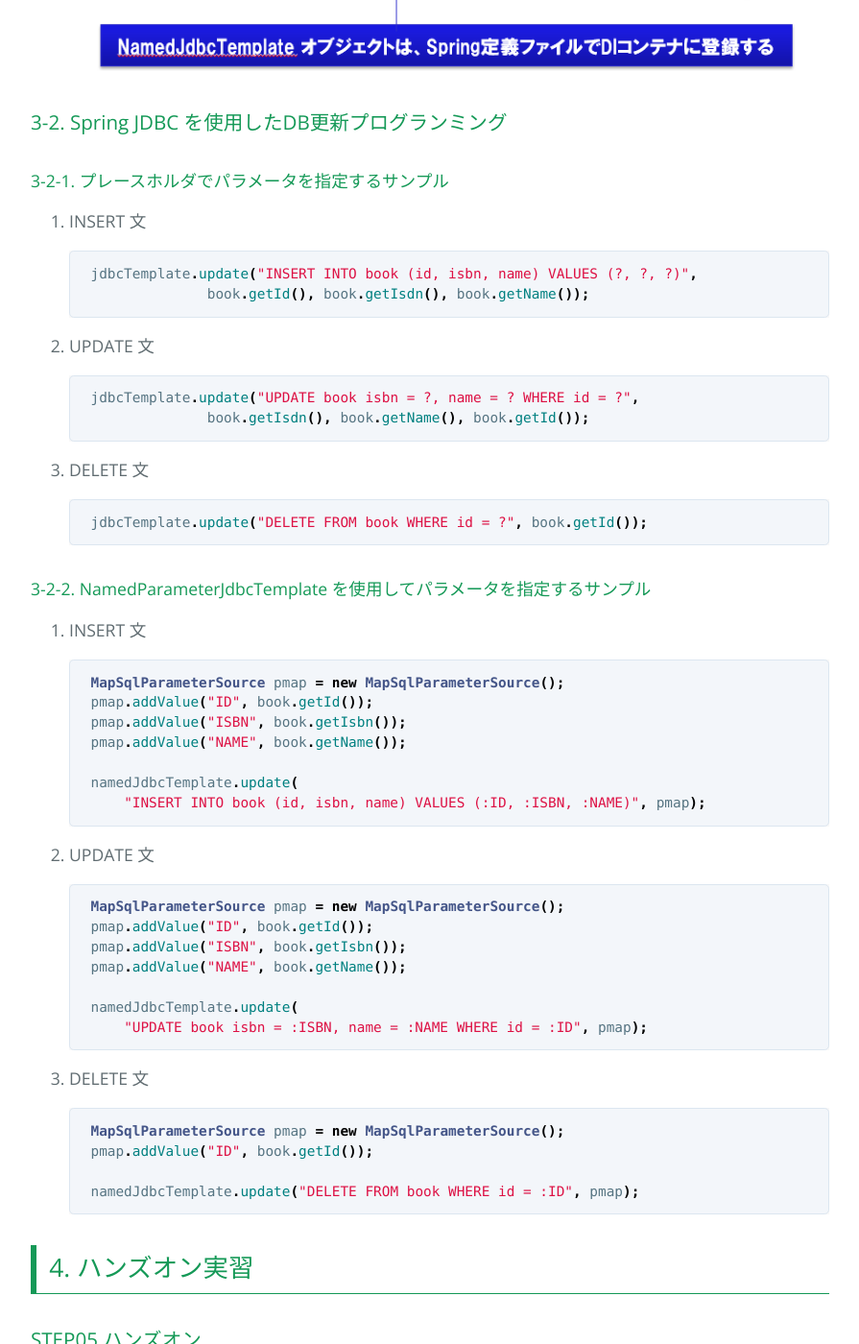
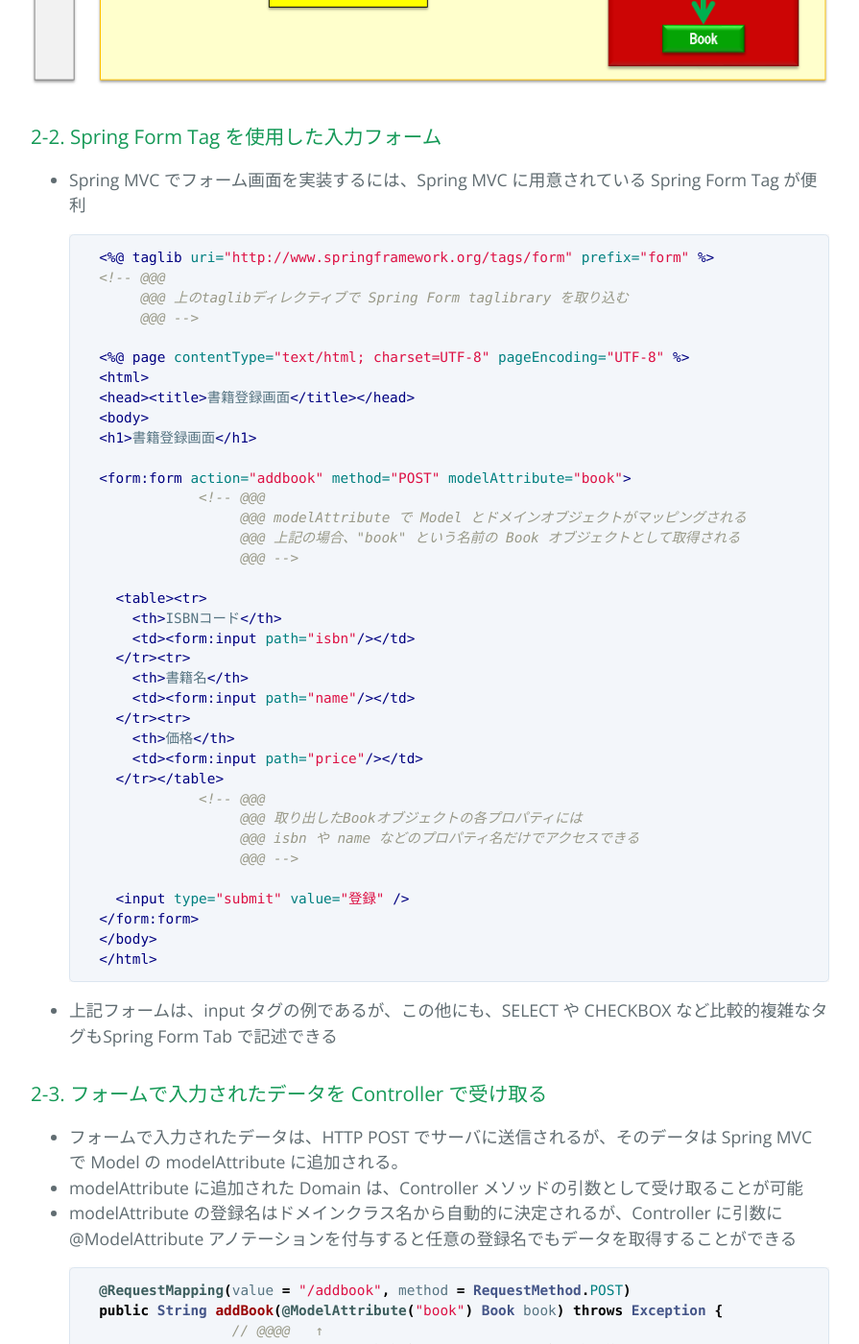
Before and after one commit to ngzm/training-java-spring-entry, a Jekyll site: the page built from _texts/step05_text.md, in a window 1280 px wide and 1400 px high, scrolled down 2288 px. Shown: the whole window at 96% size, without its empty margins (192-1087 px from the left). Built offline with Jekyll 4.4.1, drawn with Linux system fonts in a browser that asks for light colours; some of the changed text lies outside the part shown.

Commit message:
トレーニングテキスト STEP05 まで作成完了

````diff
--- a/_texts/step05_text.md
+++ b/_texts/step05_text.md
@@ -38,6 +38,102 @@ date:   2017-04-18
         - 同様のJSPを作成する
     - 学習ポイント
         - 書籍登録処理結果の表示（とりあえず正常系のみ。異常系はこの後）
+
+<h2 class="handson">2. 技術解説 - フォームから入力データを取得する - Spring MVC</h2>
+
+### 2-1. Spring MVC によるデータ登録の流れ
+
+- フォーム画面より入力したデータは、Spring MVC の Model オブジェクトにマッピングされる
+- 入力データをマッピングした Model オブジェクトは、Controller メソッドの引数として渡される
+
+![mvc-logical1]({{ site.baseurl }}/images/texts/tech_step05_01.png "MVC Logic 01")
+
+### 2-2. Spring Form Tag を使用した入力フォーム
+
+- Spring MVC でフォーム画面を実装するには、Spring MVC に用意されている Spring Form Tag が便利
+
+    ```jsp
+    <%@ taglib uri="http://www.springframework.org/tags/form" prefix="form" %>
+    <!-- @@@
+         @@@ 上のtaglibディレクティブで Spring Form taglibrary を取り込む
+         @@@ -->
+
+    <%@ page contentType="text/html; charset=UTF-8" pageEncoding="UTF-8" %>
+    <html>
+    <head><title>書籍登録画面</title></head>
+    <body>
+    <h1>書籍登録画面</h1>
+
+    <form:form action="addbook" method="POST" modelAttribute="book">
+                <!-- @@@
+                     @@@ modelAttribute で Model とドメインオブジェクトがマッピングされる
+                     @@@ 上記の場合、"book" という名前の Book オブジェクトとして取得される
+                     @@@ -->
+
+      <table><tr>
+        <th>ISBNコード</th>
+        <td><form:input path="isbn"/></td>
+      </tr><tr>
+        <th>書籍名</th>
+        <td><form:input path="name"/></td>
+      </tr><tr>
+        <th>価格</th>
+        <td><form:input path="price"/></td>
+      </tr></table>
+                <!-- @@@
+                     @@@ 取り出したBookオブジェクトの各プロパティには
+                     @@@ isbn や name などのプロパティ名だけでアクセスできる
+                     @@@ -->
+
+      <input type="submit" value="登録" />
+    </form:form>
+    </body>
+    </html>
+    ```
+
+- 上記フォームは、input タグの例であるが、この他にも、SELECT や CHECKBOX など比較的複雑なタグもSpring Form Tab で記述できる
+
+### 2-3. フォームで入力されたデータを Controller で受け取る
+
+- フォームで入力されたデータは、HTTP POST でサーバに送信されるが、そのデータは Spring MVC で Model の modelAttribute に追加される。
+- modelAttribute に追加された Domain は、Controller メソッドの引数として受け取ることが可能
+- modelAttribute の登録名はドメインクラス名から自動的に決定されるが、Controller に引数に @ModelAttribute アノテーションを付与すると任意の登録名でもデータを取得することができる
+
+    ```java
+    @RequestMapping(value = "/addbook", method = RequestMethod.POST)
+    public String addBook(@ModelAttribute("book") Book book) throws Exception {
+                    // @@@@   ↑
+                    // @@@@ フォーム入力値（リクエストパラメータ）は自動的に
+                    // @@@@ ドメインオブジェクトに格納され、コントローラの引数
+                    // @@@@ として受け取ることができる
+                    // @@@@
+
+
+      // Something to do
+      // ...
+    }
+    ```
+
+### 2-4. Controller メソッドの引数について
+
+- Controller メソッドの引数として渡される情報は @ModelAttribute なオブジェクトに限らない
+- 以下の情報がメソッド引数として渡されてくるためアプリで受け取ることができる
+
+    1. URIテンプレートを使用した時の ＠PathVariable を付けた変数
+    1. HTTPリクエストパラメータ @RequestParam を付けた変数
+    1. アップロードファイル
+    1. HTTPリクエストヘッダ @RequestHeader を付けた変数
+    1. クッキー @Cookie を付けた変数
+    1. HTTPリクエストのメッセージボディ @RequestBody を付けた変数
+    1. HTTPEntityオブジェクト
+    1. Model オブジェクト
+    1. ModelAttributeオブジェクト @ModelAttribute を付けた変数
+    1. Session管理オブジェクト
+    1. エラーオブジェクト
+    1. WebRequestオブジェクト
+    1. Servlet API の各種オブジェクト
+    1. ロケール
+    1. その他
 
 <h2 class="handson">3. 技術解説 - Spring JDBC を使用したデータ更新処理</h2>
 
````
Also changed, not shown: images/texts/tech_step05_01.png, images/texts/text_step05_01.png.
